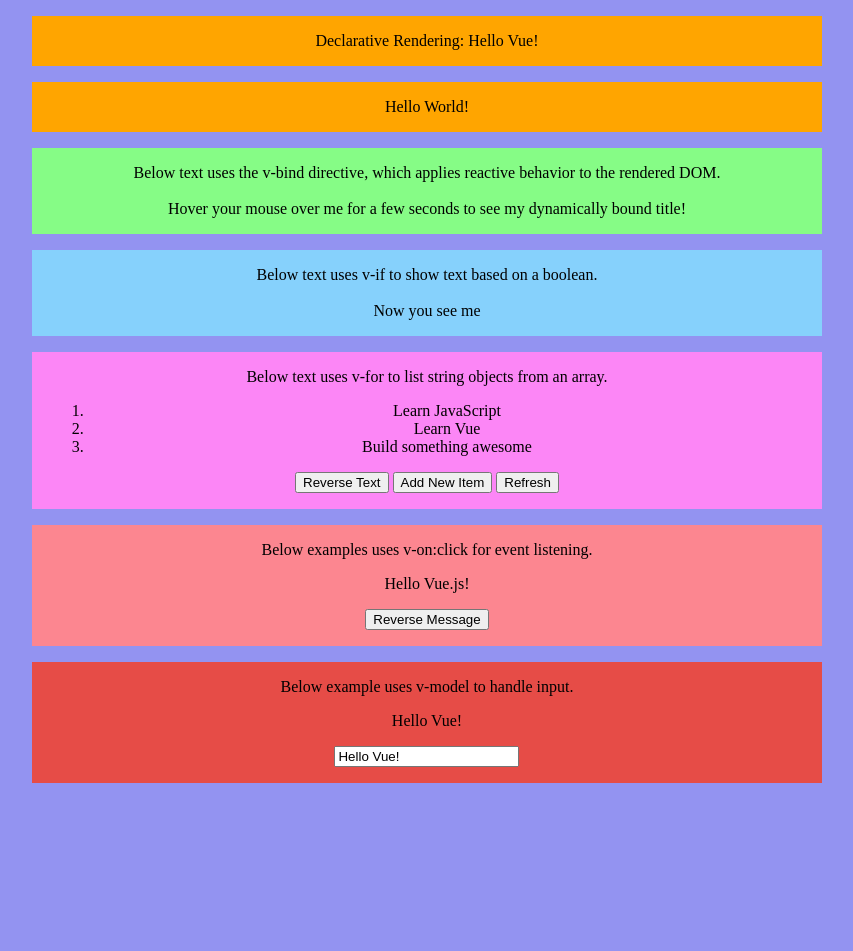
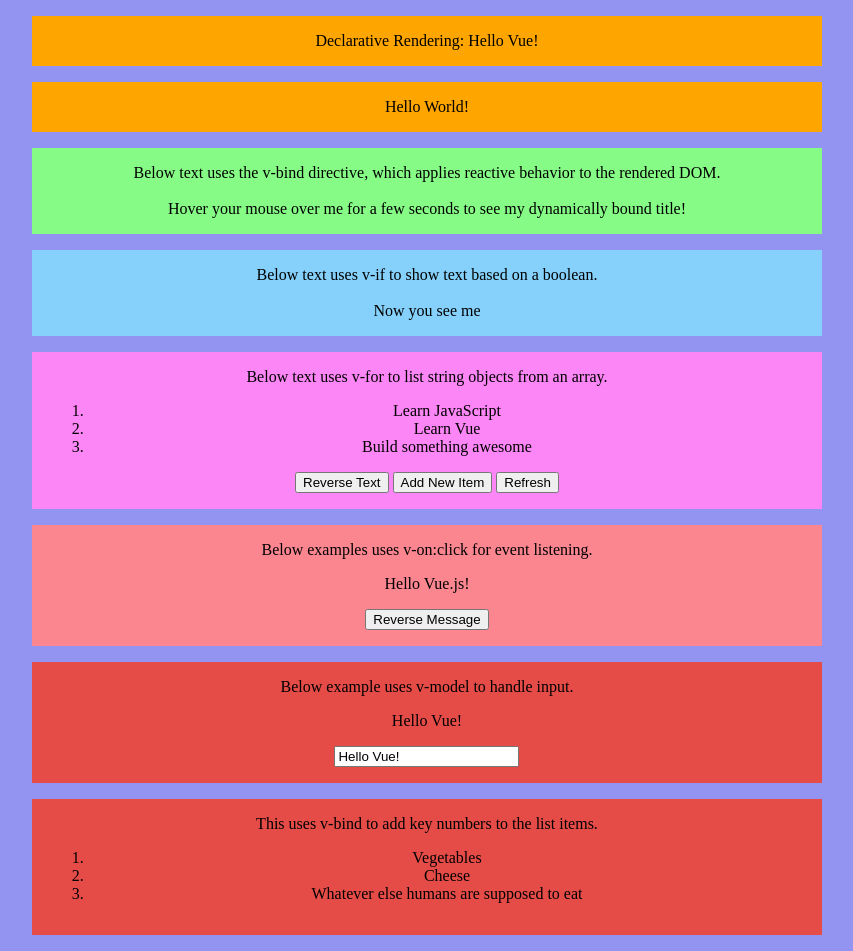
Before and after one commit to walterlee7/vue-tutorial, a website: page build/index.html in a window 1280 px wide. Shown: the whole page, without its empty margins (213-1066 px from the left). Before the commit the page ends 800 px from the top, so only its background shows below. Drawn offline with nearby package versions, Linux system fonts and the light colour scheme.

Commit message:
v-bind keying example

```diff
--- a/build/index.html
+++ b/build/index.html
@@ -66,6 +66,13 @@
         <input v-model="message">
     </div>
 
+    <div id="app-7">
+        {{title}}
+        <ol>
+            <todo-item v-for="item in groceryList" v-bind:todo="item" v-bind:key="item.id"></todo-item>
+        </ol>
+    </div>
+
     <!-- development version of Vue.js -->
     <script src="https://cdn.jsdelivr.net/npm/vue/dist/vue.js"></script>
 
--- a/build/style.css
+++ b/build/style.css
@@ -85,3 +85,15 @@ body {
     margin-right: auto;
     width: 60%;
 }
+
+#app-7 {
+    background-color: rgb(230, 76, 71);
+    text-align: center;
+    margin: 1em;
+    padding: 1em;
+    left: 0;
+    right: 0;
+    margin-left: auto;
+    margin-right: auto;
+    width: 60%;
+}
--- a/build/vue.js
+++ b/build/vue.js
@@ -75,3 +75,20 @@ var app7 = new Vue({
         message: 'Hello Vue!'
     }
 })
+
+Vue.component('todo-item', {
+    props: ['todo'],
+    template: '<li>{{ todo.text }}</li>'
+})
+
+var app8 = new Vue({
+    el: '#app-7',
+    data: {
+        title: "This uses v-bind to add key numbers to the list items.",
+        groceryList: [
+            { id: 0, text: 'Vegetables' },
+            { id: 1, text: 'Cheese' },
+            { id: 2, text: 'Whatever else humans are supposed to eat' }
+        ]
+    }
+})
```
